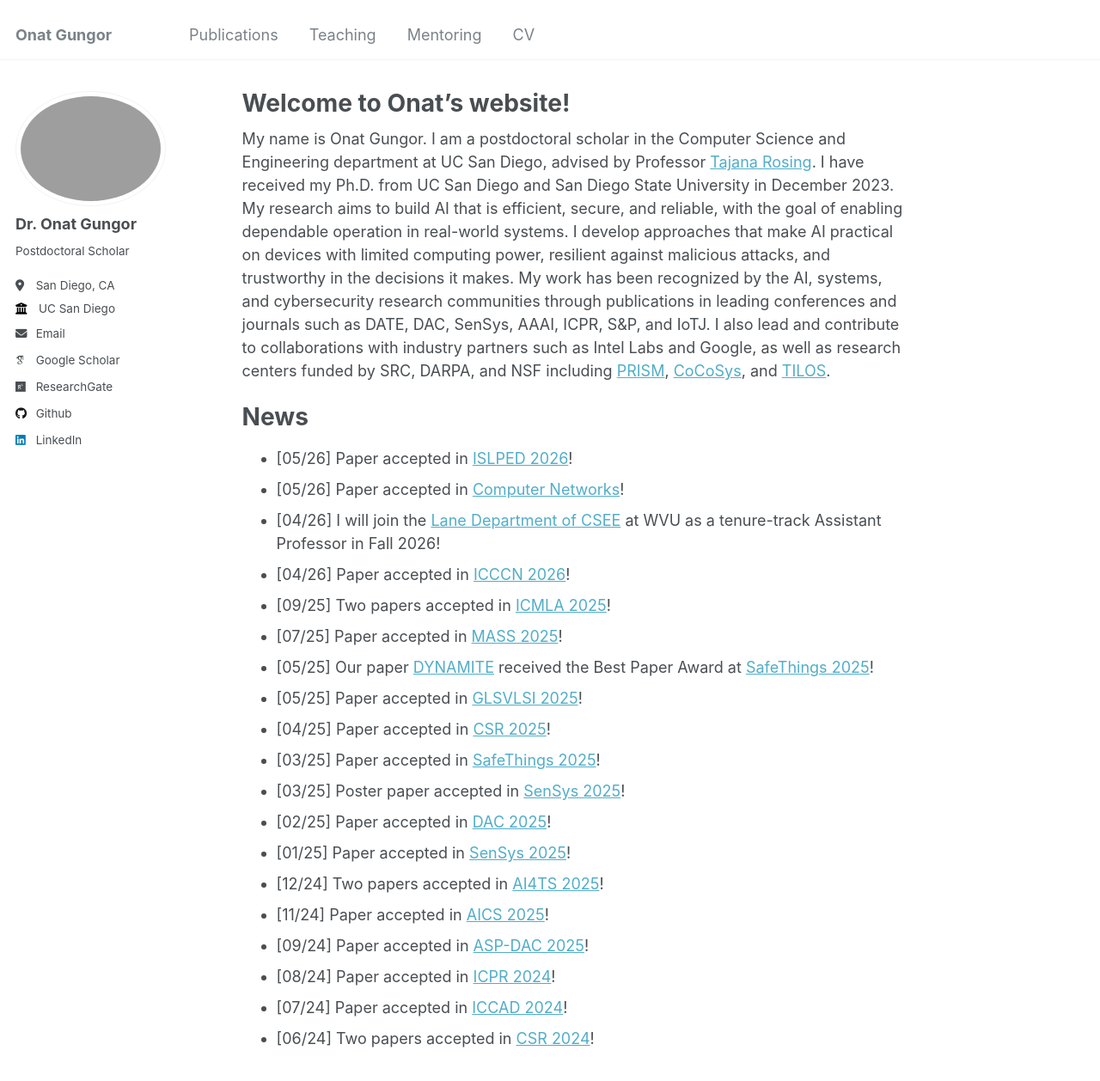
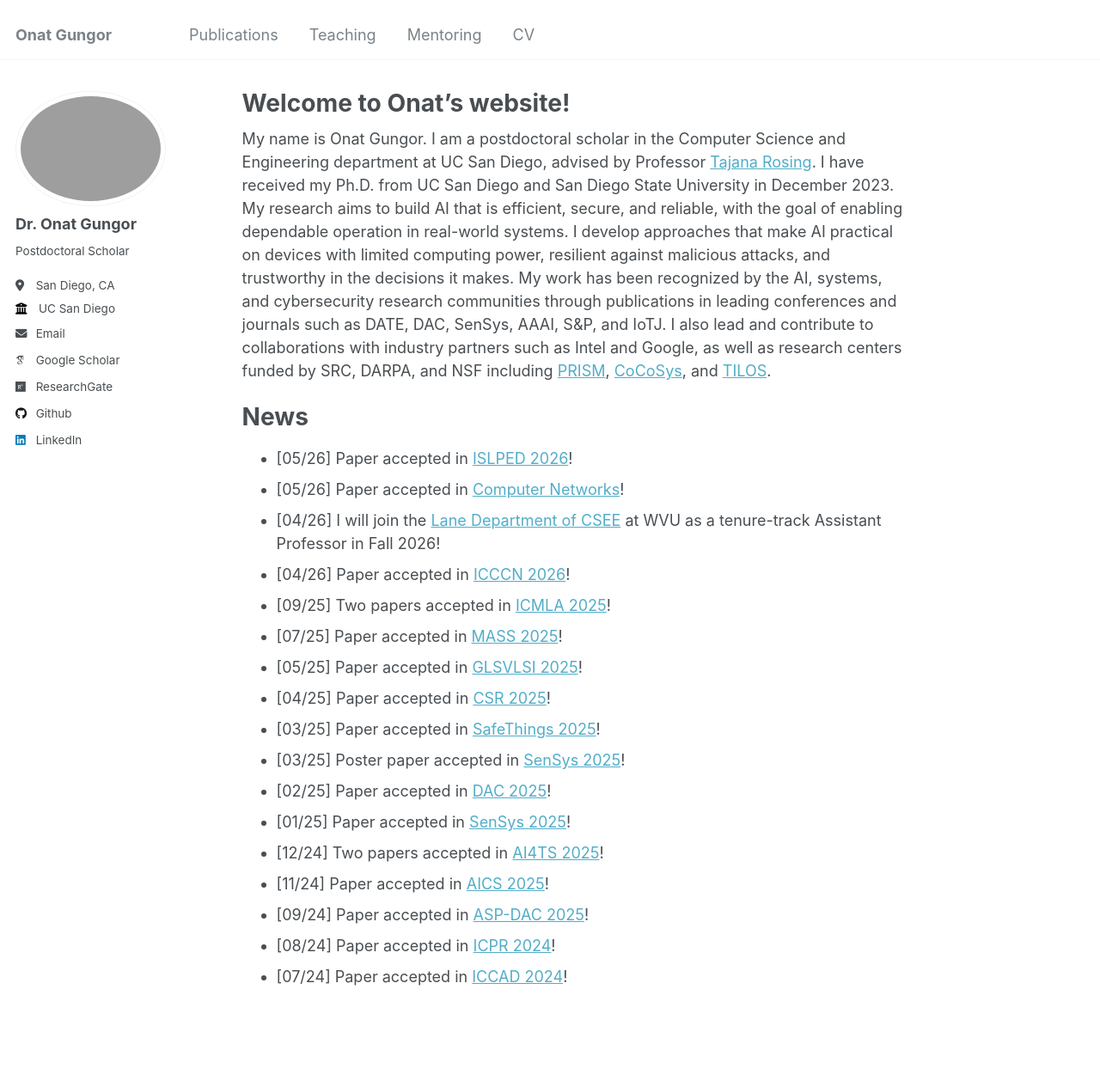
Before and after one commit to onatucsd/onatucsd.github.io, a Jekyll site: the page built from _pages/about.md, in a window 1280 px wide and 1400 px high. Shown: the top 1258 px of the window at 86% size. Built offline with Jekyll 4.4.1, drawn with Linux system fonts in a browser that asks for light colours; some web fonts are replaced.

Commit message:
Update about.md

```diff
--- a/_pages/about.md
+++ b/_pages/about.md
@@ -7,7 +7,7 @@ redirect_from:
   - /about.html
 ---
 
-My name is Onat Gungor. I am a postdoctoral scholar in the Computer Science and Engineering department at UC San Diego, advised by Professor [Tajana Rosing](https://cseweb.ucsd.edu/~trosing/). I have received my Ph.D. from UC San Diego and San Diego State University in December 2023. My research aims to build AI that is efficient, secure, and reliable, with the goal of enabling dependable operation in real-world systems. I develop approaches that make AI practical on devices with limited computing power, resilient against malicious attacks, and trustworthy in the decisions it makes. My work has been recognized by the AI, systems, and cybersecurity research communities through publications in leading conferences and journals such as DATE, DAC, SenSys, AAAI, ICPR, S&P, and IoTJ. I also lead and contribute to collaborations with industry partners such as Intel Labs and Google, as well as research centers funded by SRC, DARPA, and NSF including [PRISM](https://prism.ucsd.edu/), [CoCoSys](https://cocosys.ece.gatech.edu/), and [TILOS](https://tilos.ai/).
+My name is Onat Gungor. I am a postdoctoral scholar in the Computer Science and Engineering department at UC San Diego, advised by Professor [Tajana Rosing](https://cseweb.ucsd.edu/~trosing/). I have received my Ph.D. from UC San Diego and San Diego State University in December 2023. My research aims to build AI that is efficient, secure, and reliable, with the goal of enabling dependable operation in real-world systems. I develop approaches that make AI practical on devices with limited computing power, resilient against malicious attacks, and trustworthy in the decisions it makes. My work has been recognized by the AI, systems, and cybersecurity research communities through publications in leading conferences and journals such as DATE, DAC, SenSys, AAAI, S&P, and IoTJ. I also lead and contribute to collaborations with industry partners such as Intel and Google, as well as research centers funded by SRC, DARPA, and NSF including [PRISM](https://prism.ucsd.edu/), [CoCoSys](https://cocosys.ece.gatech.edu/), and [TILOS](https://tilos.ai/).
 
 News
 ======
@@ -17,7 +17,6 @@ News
 * [04/26] Paper accepted in [ICCCN 2026](http://www.icccn.org/)!
 * [09/25] Two papers accepted in [ICMLA 2025](https://www.icmla-conference.org/icmla25/)!
 * [07/25] Paper accepted in [MASS 2025](https://ieeemass2025.github.io/ieeemass2025/)!
-* [05/25] Our paper [DYNAMITE](https://arxiv.org/abs/2504.13301) received the Best Paper Award at [SafeThings 2025](https://safethings25.ieee-security.org)!
 * [05/25] Paper accepted in [GLSVLSI 2025](https://www.glsvlsi.org)!
 * [04/25] Paper accepted in [CSR 2025](https://www.ieee-csr.org)!
 * [03/25] Paper accepted in [SafeThings 2025](https://safethings25.ieee-security.org)!
@@ -29,4 +28,3 @@ News
 * [09/24] Paper accepted in [ASP-DAC 2025](https://www.aspdac.com/aspdac2025/)!
 * [08/24] Paper accepted in [ICPR 2024](https://icpr2024.org/)!
 * [07/24] Paper accepted in [ICCAD 2024](https://2024.iccad.com/)!
-* [06/24] Two papers accepted in [CSR 2024](https://www.ieee-csr.org/)!
```
